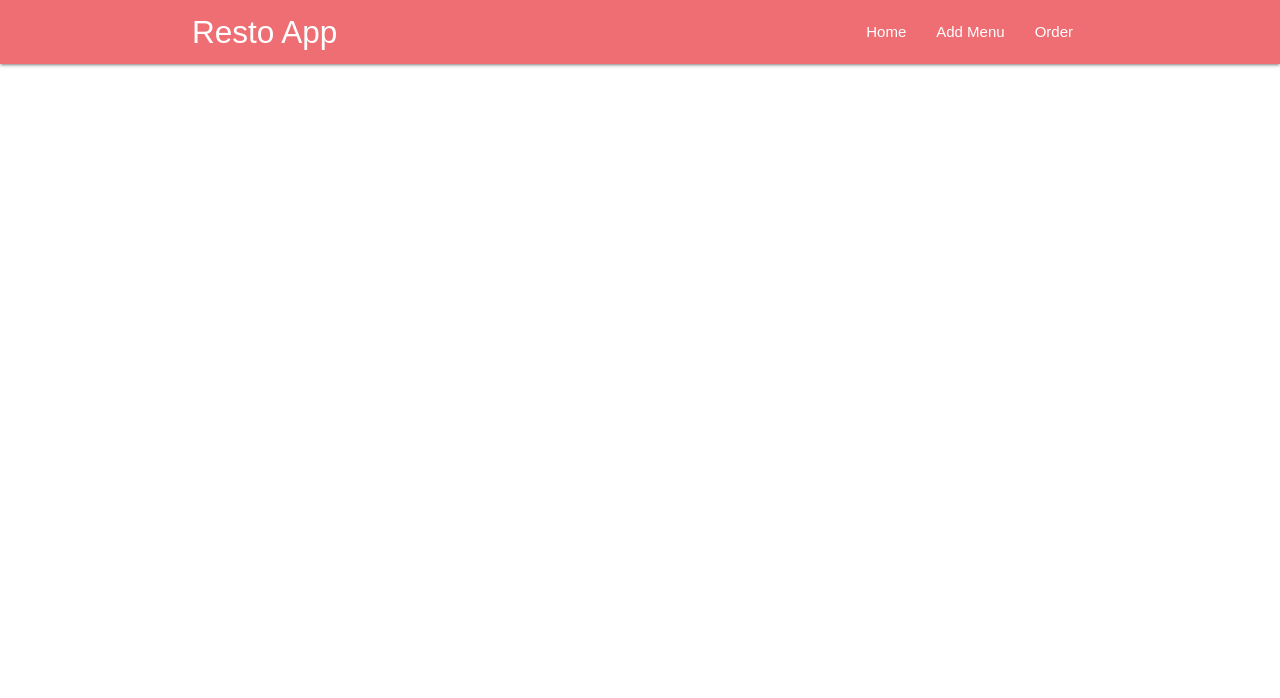
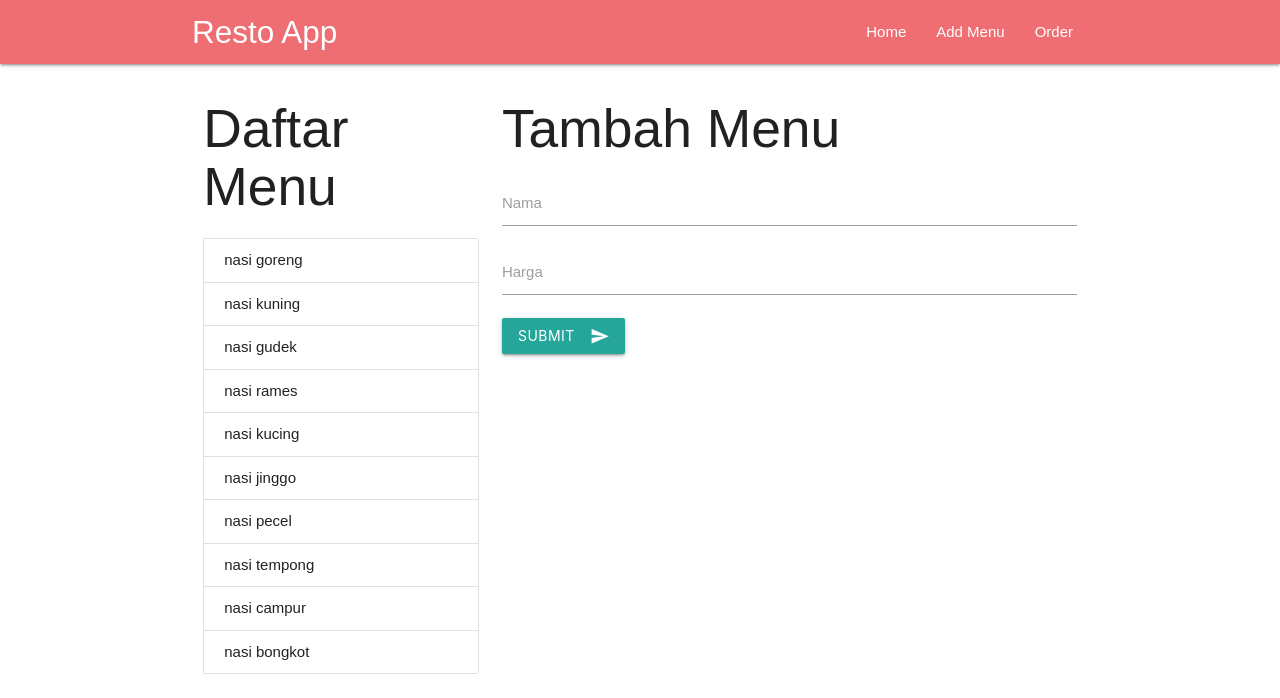
Before and after one commit to wahyufadz/resto-app, a React (Create React App) app: page /addmenu in a window 1280 px wide. Shown: the top 698 px of the page. Built offline with nearby package versions, Linux system fonts and the light colour scheme; data requests are answered from the project's data file.

Commit message:
add feature to add Menu

```diff
--- a/src/nav/AddMenu.js
+++ b/src/nav/AddMenu.js
@@ -1,11 +1,90 @@
 import React, { Component } from 'react'
+import Axios from 'axios';
+import MenuView from '../components/MenuView';
 
 export default class AddMenu extends Component {
+
+  state = {
+    initMenu: [
+      { id: 0 }
+    ],
+    draftMenu: {
+      nama: '', harga: ''
+    },
+  }
+
+  setInitMenu = () => {
+    Axios.get('http://localhost:3030/menu')
+      .then(json => {
+        this.setState({ initMenu: json.data });
+        console.log(this.state);
+      })
+  }
+
+  componentDidMount() {
+    this.setInitMenu();
+  }
+
+  handleSubmit = (e) => {
+    e.preventDefault();
+    let { draftMenu } = this.state;
+    draftMenu.id = Math.floor(Math.random() * 2000);
+    Axios.post('http://localhost:3030/menu', {
+      id: draftMenu.id,
+      nama: draftMenu.nama,
+      harga: draftMenu.harga
+    })
+    .then(res => {
+      console.log(res.data);
+      this.setInitMenu();
+    });
+
+    this.setState({
+      draftMenu: {
+        nama: '', harga: ''
+      }
+    })
+    console.log(this.state);
+  }
+
+  handleChange = (value, type) => {
+    let { draftMenu } = this.state;
+    draftMenu[type] = value;
+    this.setState({ draftMenu })
+    console.log(this.state.draftMenu)
+  }
+
   render() {
     return (
-      <div>
-
+      <div className='row'>
+        <div className="col m4">
+          <h2>Daftar Menu</h2>
+          <MenuView menuView={this.state.initMenu} />
+        </div>
+        <div className="col m8">
+          <h2>Tambah Menu</h2>
+          <form onSubmit={this.handleSubmit}>
+            <div className="input-field">
+              <input
+                type="text" name="nama" id="nama" className="validation" value={this.state.draftMenu.nama}
+                onChange={(e) => { this.handleChange(e.target.value, 'nama') }}
+              />
+              <label htmlFor="nama">Nama</label>
+            </div>
+            <div className="input-field">
+              <input
+                type="number" name="harga" id="harga" className="validation" value={this.state.draftMenu.harga}
+                onChange={(e) => { this.handleChange(parseInt(e.target.value, 10), 'harga') }}
+              />
+              <label htmlFor="harga">Harga</label>
+            </div>
+            <button className="btn waves-effect waves-light" type="submit" name="action">Submit
+              <i className="material-icons right">send</i>
+            </button>
+          </form>
+        </div>
       </div>
     )
   }
+
 }
```
